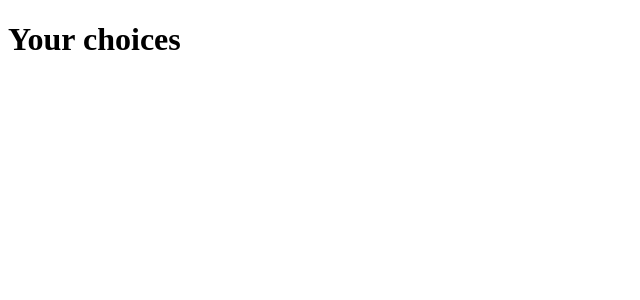
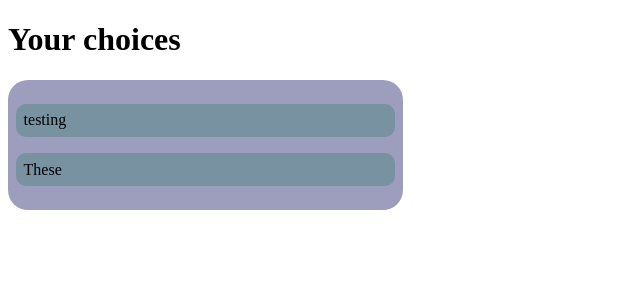
Before and after one commit to julianacristinagreen/GUTS-Decisions, a React (Vite) app: page /decisiontree in a window 1280 px wide. Shown: the top 300 px of the page, without its empty margins (0-640 px from the left). Built offline with nearby package versions, Linux system fonts and the light colour scheme.

Commit message:
Very basic node

```diff
--- a/src/components/card.tsx
+++ b/src/components/card.tsx
@@ -1,4 +1,4 @@
-import "./card.css"
+import "./css/card.css"
 
 export default function Card(){
     return(
--- /dev/null
+++ b/src/components/css/decisionNode.css
@@ -0,0 +1,15 @@
+.decision-div {
+    background-color: rgb(120, 146, 161);
+    border-radius: 10px;
+}
+
+.decision-p {
+    padding: 2%;
+}
+
+.option {
+    background-color: rgb(157, 157, 189);
+    padding: 8px;
+    max-width: 30%;
+    border-radius: 20px;
+}
--- /dev/null
+++ b/src/components/decisionNode.tsx
@@ -0,0 +1,14 @@
+import "./css/decisionNode.css"
+
+export default function DecisionNode({choices}:{choices:string[]}){
+    return (
+        <div className="option">
+            <div className="decision-div">
+                <p className="decision-p">{choices[0]}</p>
+            </div>
+            <div className="decision-div">
+                <p className="decision-p">{choices[1]}</p>
+            </div>
+        </div>
+    )
+}
--- a/src/frontend/decisionTree.tsx
+++ b/src/frontend/decisionTree.tsx
@@ -1,7 +1,13 @@
+import DecisionNode from "../components/decisionNode";
+
 export default function DecisionTree(){
+
+    let historyChoices = ["testing", "These", "Choices"];
+
     return(
         <>
             <h1>Your choices</h1>
+            <DecisionNode choices={historyChoices}/>
         </>
     )
 }
```
Also changed, not shown: src/components/css/card.css (renamed from src/components/card.css).
